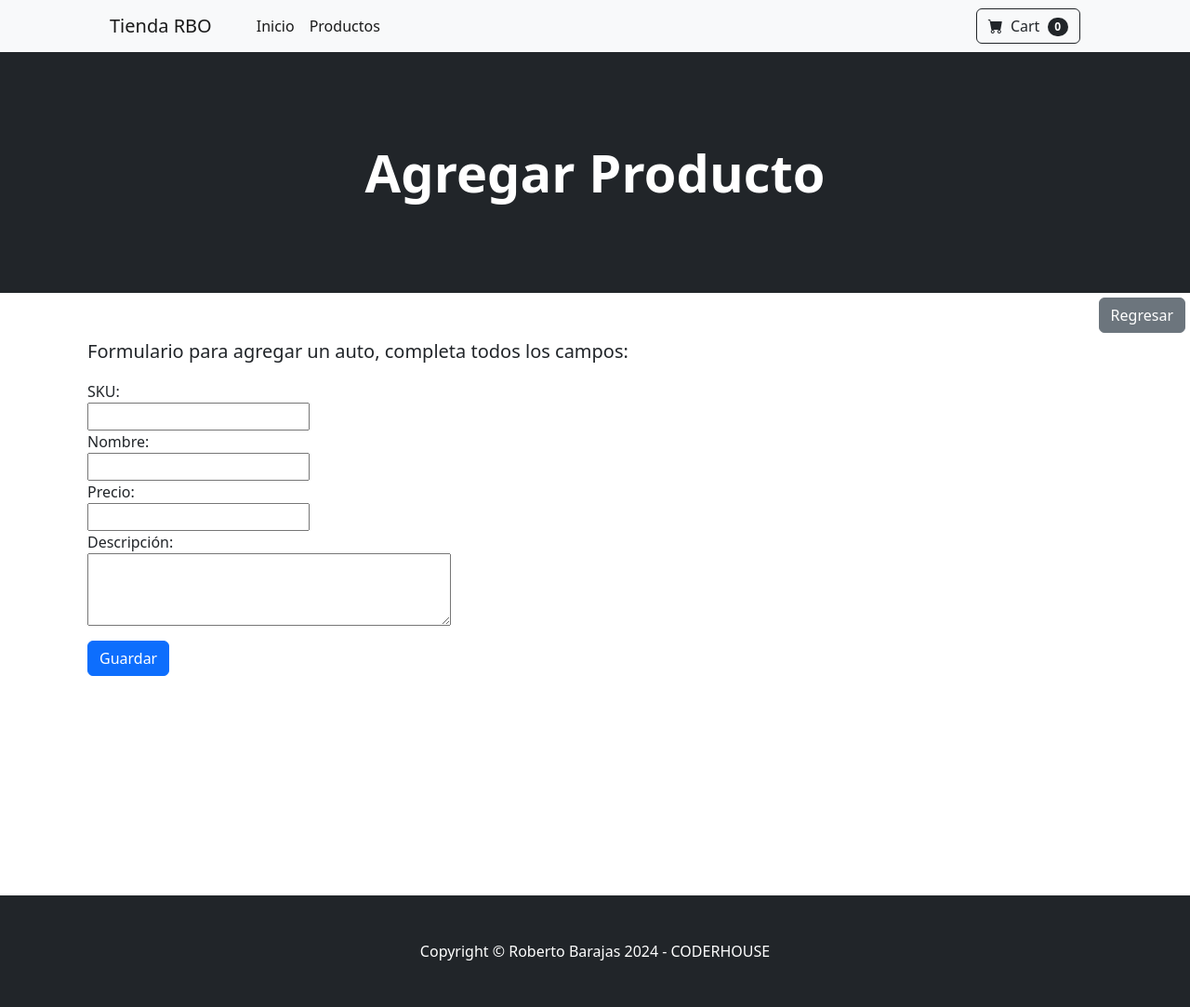
After one commit to robarajas/preentrega03-coderh, a Django app: page /productos/agregar/ in a window 1280 px wide. The commit adds this page. Shown: the whole page at 93% size. Run offline with Django 5.2, Linux system fonts and the light colour scheme; some libraries are stand-ins or nearby versions.

Commit message:
Se crea formulario para registrart productos en la base de datos

```diff
--- /dev/null
+++ b/productos/forms.py
@@ -0,0 +1,7 @@
+from django import forms
+
+class CrearProducto(forms.Form):
+    sku = forms.CharField(label='SKU', max_length=25)
+    nombre = forms.CharField(label='Nombre', max_length=100)
+    precio = forms.DecimalField(label='Precio')
+    descripcion = forms.CharField(label='Descripción', widget=forms.Textarea(attrs={"rows":"3"}))
--- a/productos/urls.py
+++ b/productos/urls.py
@@ -2,5 +2,6 @@ from django.urls import path
 from productos import views
 
 urlpatterns = [
-  path('', views.catalogo, name='catalogo')
+  path('', views.catalogo, name='catalogo'),
+  path('agregar/', views.agregar_producto, name='agregar_producto')
 ]
--- a/productos/views.py
+++ b/productos/views.py
@@ -1,7 +1,38 @@
-from django.shortcuts import render
+from django.shortcuts import render, redirect
 from productos.models import Producto
+from productos.forms import CrearProducto
 
 # Create your views here.
 def catalogo(request):
     products_list = Producto.objects.all()
     return render(request, 'productos/catalogo.html', {'productos': products_list })
+
+def agregar_producto(request):
+    # cuando se envían parametros con formularios, se reciben en el request
+    # print(request.GET, 'REQUEST') # Así se reciben los parámetros querystring como diccionarios
+    # Si vamos a crear un producto con los valores recibidos, asegurarnos que sea con POST
+
+    # Version donde se usa formulario de HTML
+    # if request.method == 'POST':
+    #     sku = request.POST.get('sku')
+    #     nombre = request.POST.get('nombre')
+    #     precio = request.POST.get('precio')
+    #     descripcion = request.POST.get('descripcion')
+    #     # Crear un nuevo producto
+    #     producto = Producto(sku=sku, nombre=nombre, precio=precio, descripcion=descripcion)
+    #     producto.save()
+    #     return render(request, 'productos/catalogo.html', {'agregado': True})
+    # return render(request, 'productos/agregar.html')
+
+    # Versión donde se usa formulario de Django
+    # Se inicializa el formulario antes del post para mostrar valores en inputs cuando falla
+    formulario = CrearProducto()
+
+    if request.method == 'POST':
+        formulario = CrearProducto(request.POST)
+        if formulario.is_valid():
+            datos = formulario.cleaned_data
+            producto = Producto(sku=datos['sku'], nombre=datos['nombre'], precio=datos['precio'], descripcion=datos['descripcion'])
+            producto.save()
+            return redirect('catalogo')
+    return render(request, 'productos/agregar.html', {'formulario': formulario})
--- /dev/null
+++ b/templates/productos/agregar.html
@@ -0,0 +1,39 @@
+
+
+{% extends "index.html" %}
+
+{% block title_header %}
+  Agregar Producto
+{% endblock title_header %}
+
+{% block title_banner %}
+  <h1 class="display-4 fw-bolder">Agregar Producto</h1>
+  {% comment %} <p class="lead fw-normal text-white-50 mb-0">Productos de calidad y precio</p> {% endcomment %}
+{% endblock title_banner %}
+
+{% block header_container %}
+  <div class="d-grid gap-2 d-md-flex justify-content-md-end" style="margin: 5px;">
+    <a role="button" class="btn btn-secondary btn-md" href={% url "catalogo" %}>Regresar</a>
+  </div>
+{% endblock header_container %}
+
+{% block container_layout %}
+  <div class="container" style="height: 600px; marging: 5px;">
+    <div class="row" style="margin: 0 auto;">
+      <div class="col-12">
+        <p class="fs-5">Formulario para agregar un auto, completa todos los campos:</p>
+      </div>
+    </div>
+    <div class="row" style="margin: 0 auto;">
+      <div class="col-2">
+        <div>
+          <form method="POST" action={% url "agregar_producto" %}>
+            {% csrf_token %}
+            {{formulario}}
+            <button type="submit" class="btn btn-primary" style="margin-top: 10px">Guardar</button>
+          </form>
+        </div>
+      </div>
+    </div>
+  </div>
+{% endblock container_layout %}
```
Also changed, not shown: templates/productos/catalogo.html (+7 -3 lines).
